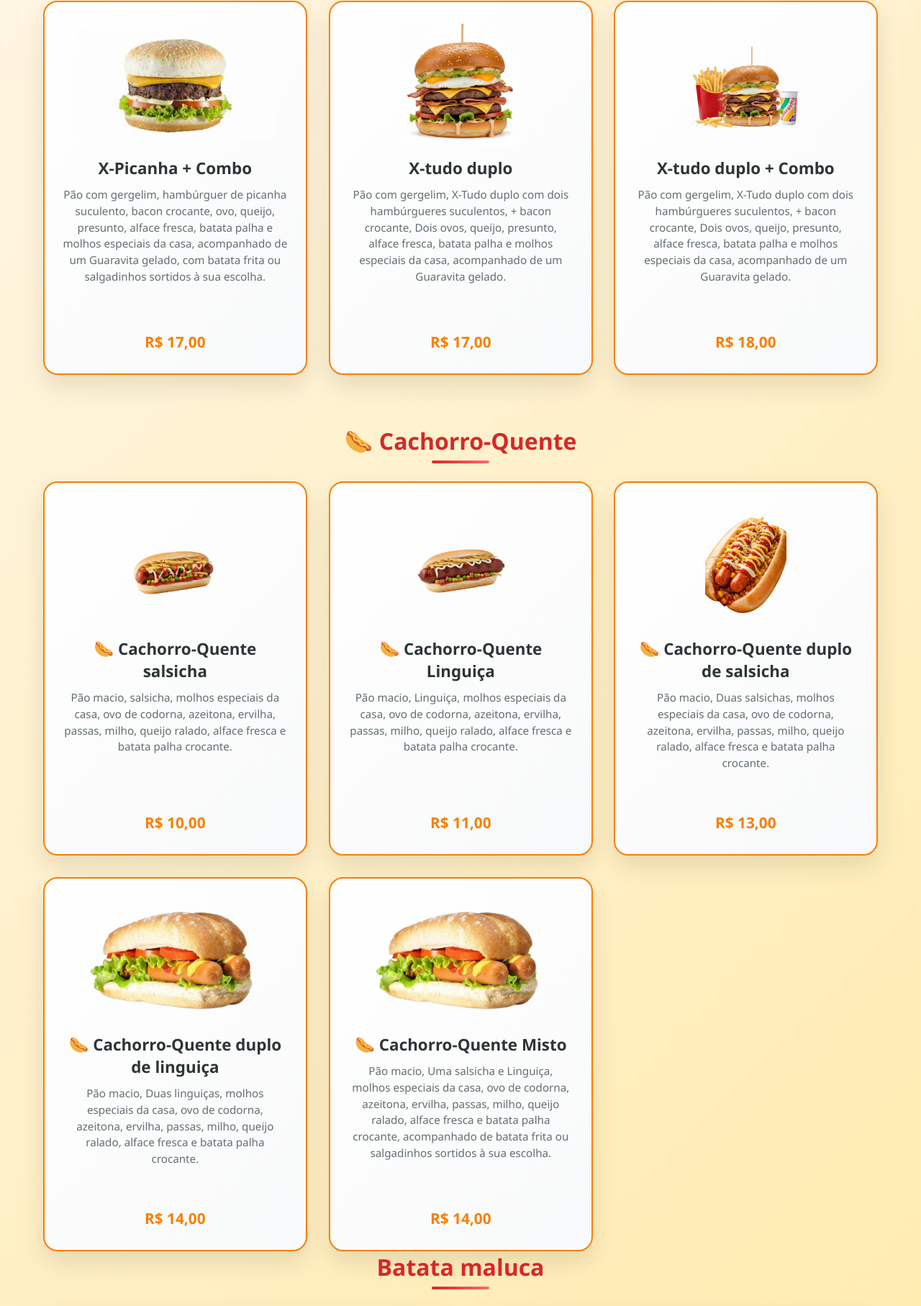
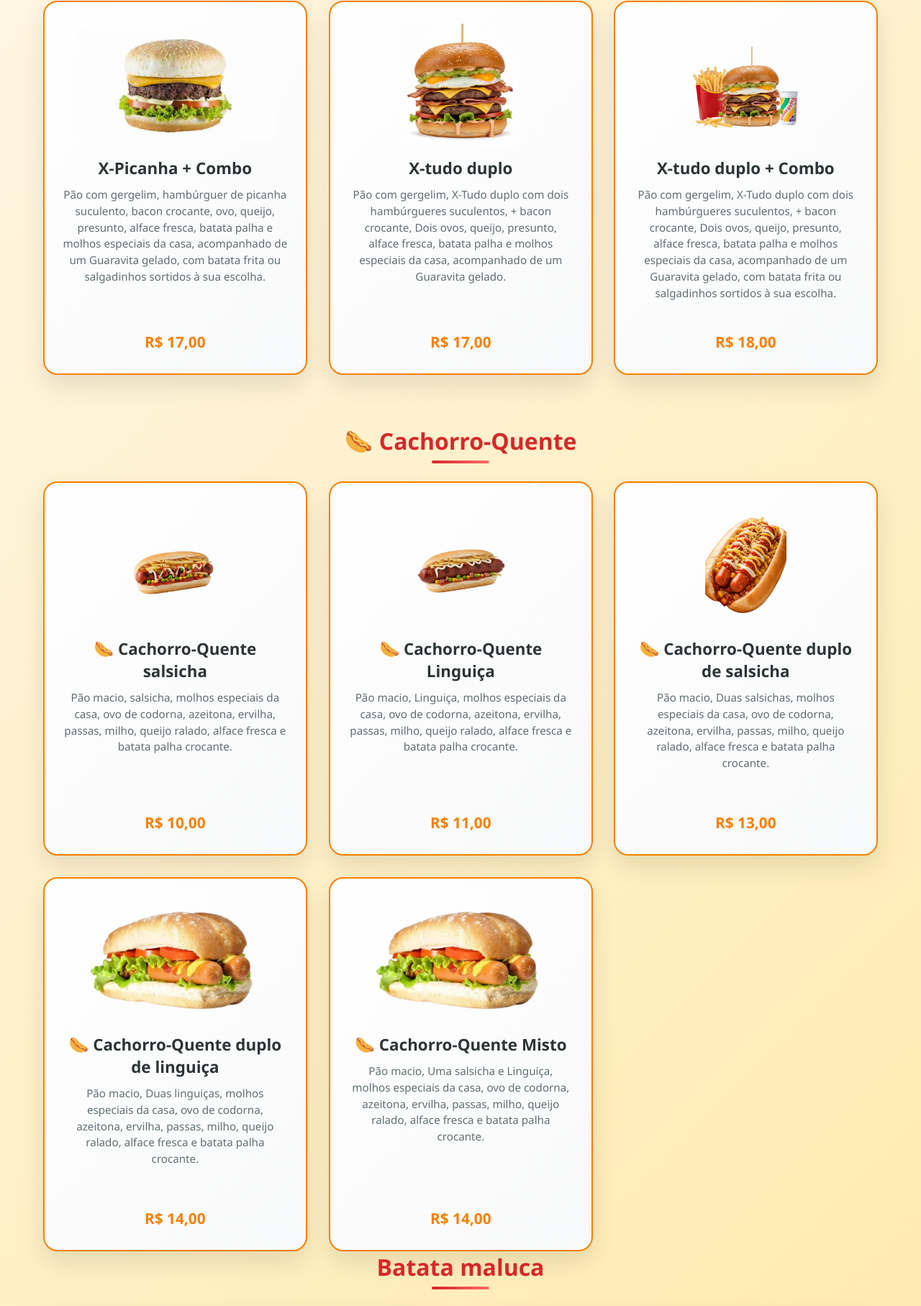
Before and after one commit to cauaregiss/Paulo_Lanches_Site, a plain HTML site: page Cardápio.html in a window 1280 px wide. Shown: the part 965-2780 px from the top of the page at 72% size. Drawn offline with Linux system fonts and the light colour scheme.

Commit message:
Update Cardápio.html

```diff
--- a/Cardápio.html
+++ b/Cardápio.html
@@ -446,7 +446,8 @@
                     <p>
                         Pão com gergelim, X-Tudo duplo com dois hambúrgueres suculentos, + bacon crocante,
                         Dois ovos, queijo, presunto, alface fresca, batata palha e molhos especiais da casa,
-                        acompanhado de um Guaravita gelado.
+                        acompanhado de um Guaravita gelado, com batata frita ou salgadinhos
+                        sortidos à sua escolha.
                     </p>
                     <div class="preco">R$ 18,00</div>
                 </div>
@@ -514,8 +515,7 @@
 
                     <h4>🌭 Cachorro-Quente Misto</h4>
                     <p>Pão macio, Uma salsicha e Linguiça, molhos especiais da casa, ovo de codorna, azeitona,
-                        ervilha, passas, milho, queijo ralado, alface fresca e batata palha crocante,
-                        acompanhado de batata frita ou salgadinhos sortidos à sua escolha.</p>
+                        ervilha, passas, milho, queijo ralado, alface fresca e batata palha crocante.</p>
                     <div class="preco">R$ 14,00</div>
                 </div>
 
```
